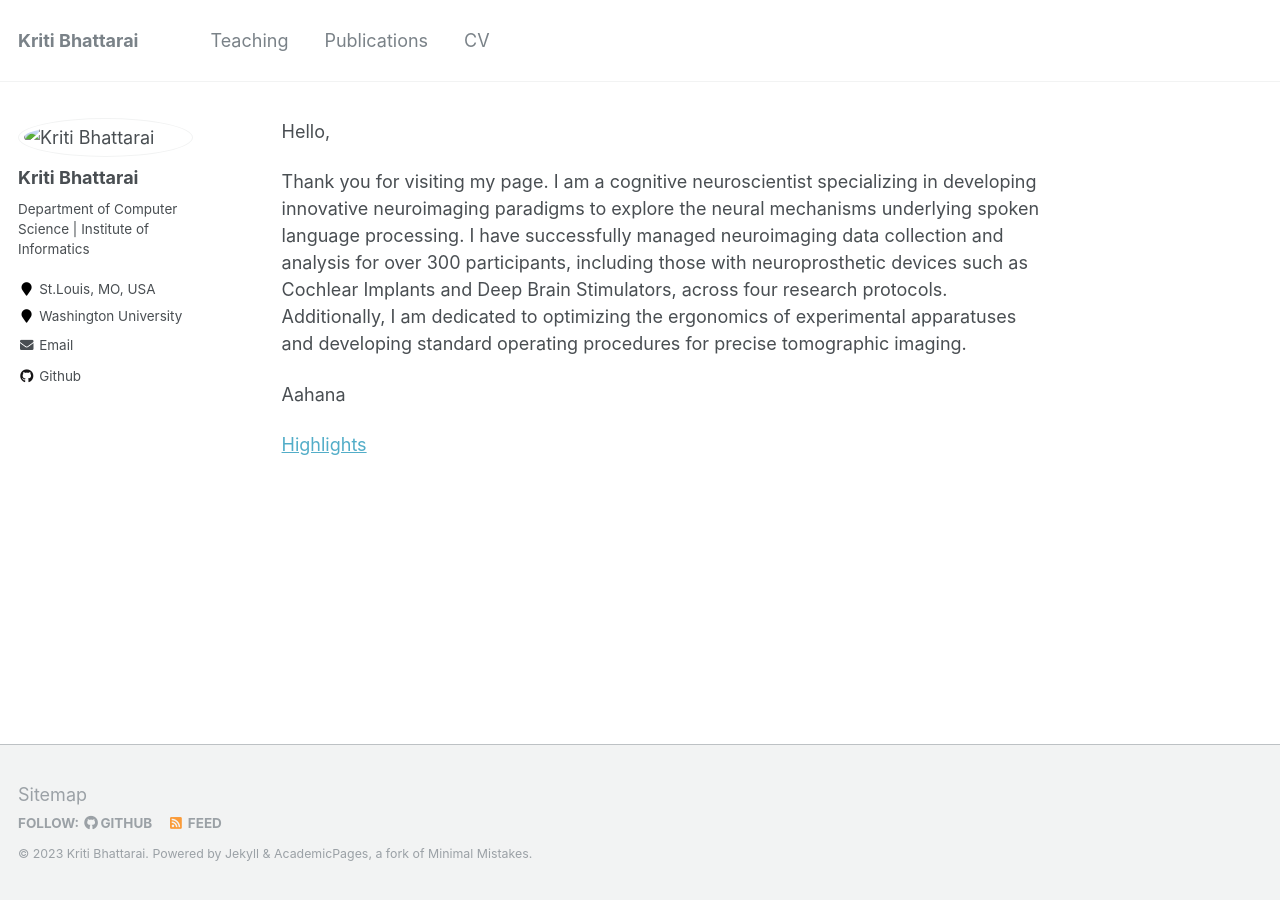
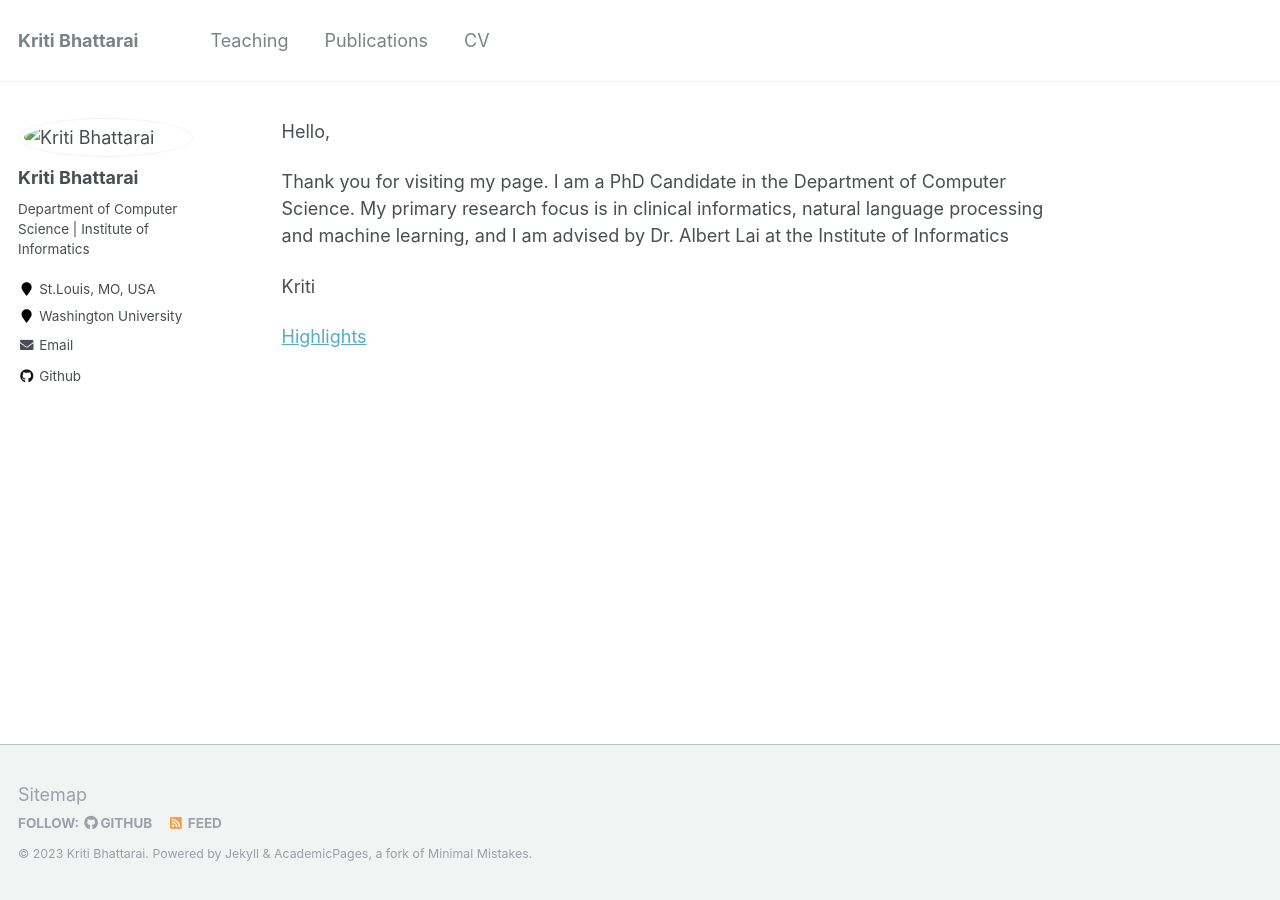
Before and after one commit to kritibhattarai23/kritibhattarai23.github.io, a Jekyll site: the page built from index.md, in a window 1280 px wide. Built offline with Jekyll 4.4.1, drawn with Linux system fonts in a browser that asks for light colours; our own code applies the rules of GitHub Pages for plain Markdown files.

Commit message:
index intro

```diff
--- a/_config.yml
+++ b/_config.yml
@@ -10,9 +10,7 @@ locale                   : "en-US"
 title                    : "Kriti Bhattarai"
 title_separator          : "-"
 name                     : &name "Kriti Bhattarai"
-description              : &description "Hello,
-
-I am a PhD Candidate in the Department of Computer Science. My primary research focus is in clinical informatics, natural language processing and machine learning, and I am advised by Dr. Albert Lai at the Institute of Informatics" # the base hostname & protocol for your site e.g. "https://mmistakes.github.io"
+description              : &description "Hello,I am a PhD Candidate in the Department of Computer Science. My primary research focus is in clinical informatics, natural language processing and machine learning, and I am advised by Dr. Albert Lai at the Institute of Informatics" # the base hostname & protocol for your site e.g. "https://mmistakes.github.io"
 repository               : "kritibhattarai23/kritibhattarai23.github.io"
 teaser                   : "500x300.png"
 breadcrumbs              : false # true, false (default)
--- a/index.md
+++ b/index.md
@@ -1,8 +1,8 @@
 Hello,
 
-Thank you for visiting my page. I am a cognitive neuroscientist specializing in developing innovative neuroimaging paradigms to explore the neural mechanisms underlying spoken language processing. I have successfully managed neuroimaging data collection and analysis for over 300 participants, including those with neuroprosthetic devices such as Cochlear Implants and Deep Brain Stimulators, across four research protocols. Additionally, I am dedicated to optimizing the ergonomics of experimental apparatuses and developing standard operating procedures for precise tomographic imaging.
+Thank you for visiting my page. I am a PhD Candidate in the Department of Computer Science. My primary research focus is in clinical informatics, natural language processing and machine learning, and I am advised by Dr. Albert Lai at the Institute of Informatics
 
-Aahana
+Kriti
 
 <!--
 ![fNIRS 2022 poster](/assets/images/PS2_24_171_Aahana_Bajracharya_SFNIRS_2022.jpg)
```
